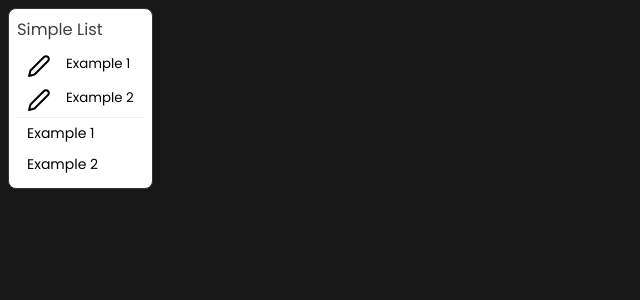
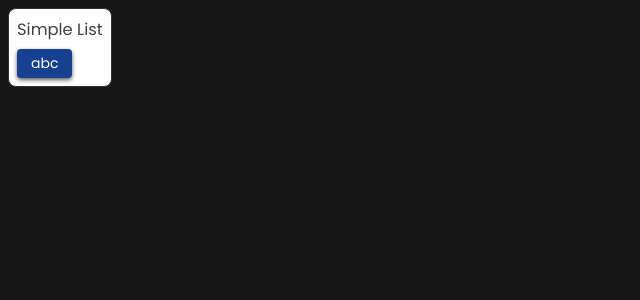
Before and after one commit to quanvan1999/ttg-react-component, a React (Create React App) app: page /quan in a window 1280 px wide. Shown: the top 300 px of the page, without its empty margins (0-640 px from the left). Built offline with nearby package versions, Linux system fonts and the light colour scheme.

Commit message:
Add Tooltip

```diff
--- a/src/Quan.js
+++ b/src/Quan.js
@@ -12,6 +12,7 @@ import theme from './utils/theme'
 import {useState,useRef} from 'react'
 import List from './components/List'
 import ListItem from './components/ListItem'
+import Tooltip from './components/Tooltip';
 
 
 function Quan() {
@@ -30,15 +31,10 @@ function Quan() {
     <div>
       <ThemeProvider theme = {theme.light}>
         <Container headline = {"Simple List"}>
-          <List>
-            <ListItem button icon={<IconPlus/>}>Example 1</ListItem>
-            <ListItem button icon={<IconPlus/>}>Example 2</ListItem>
-          </List>
-          <List>
-            <ListItem >Example 1</ListItem>
-            <ListItem>Example 2</ListItem>
-          </List>
-        </Container>
+         <Tooltip content="Click" direction="bottom">
+          <Button >abc</Button>
+         </Tooltip>
+         </Container>
       </ThemeProvider>
     </div>
   )
--- /dev/null
+++ b/src/components/Tooltip.js
@@ -0,0 +1,72 @@
+import { useState,useEffect } from "react"
+import  styled  from 'styled-components'
+import PropTypes  from 'prop-types';
+
+const ToolTipWrapper = styled.div`
+    display:inline-block;
+    position:relative;
+
+    & .top {
+        top: -40px;
+      }
+    & .left{
+        left:-50%;
+        top: 4px;
+    }
+    & .right{
+        left: 150%;
+        top:4px;
+    }
+`;
+const ToolTipDirection = styled.div`
+    position: absolute;
+    border-radius: 4px;
+    top:40px;
+    left: 50%;
+    transform: translateX(-50%);
+    padding: 6px;
+    color: #fff;
+    background: #363636c2;
+    font-size: 10px;
+    line-height: 1;
+    z-index: 100;
+    white-space: nowrap;
+`;
+const Tooltip = (props) =>{
+
+    let timeOut;
+    const [active,setActive] = useState(false)
+
+    const showTip = () =>{
+        timeOut=setTimeout(() =>{
+            setActive(true)
+        },props.delay || 400)
+    }
+    const hideTip = () => {
+        clearInterval(timeOut)
+        setActive(false)
+    }
+
+    return(
+        <ToolTipWrapper className="Tooltip-wrapper"
+            onMouseEnter={showTip}
+            onMouseLeave={hideTip}
+        >
+         {props.children}
+         {active && (
+             <ToolTipDirection className={`tooltip-tip ${props.direction || "bottom"}`}>
+                 {props.content}
+             </ToolTipDirection>
+         )}
+        </ToolTipWrapper>
+    )
+}
+    Tooltip.defaultProps = {
+        direction: "bottom",
+        content: "",
+    }
+    Tooltip.propTypes = {
+        direction: PropTypes.string,
+        content : PropTypes.string
+    }
+export default Tooltip
```
